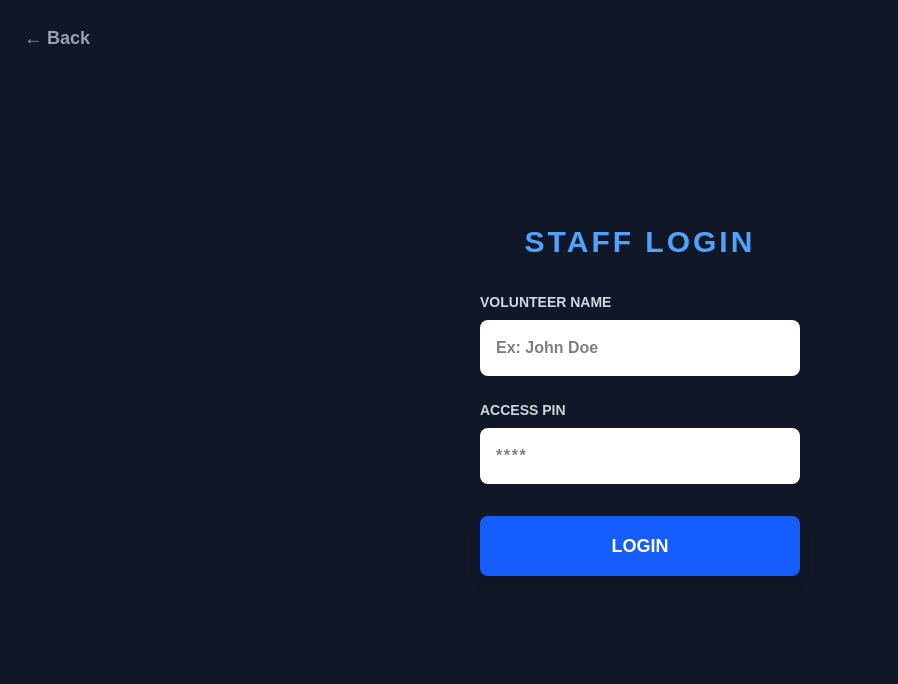
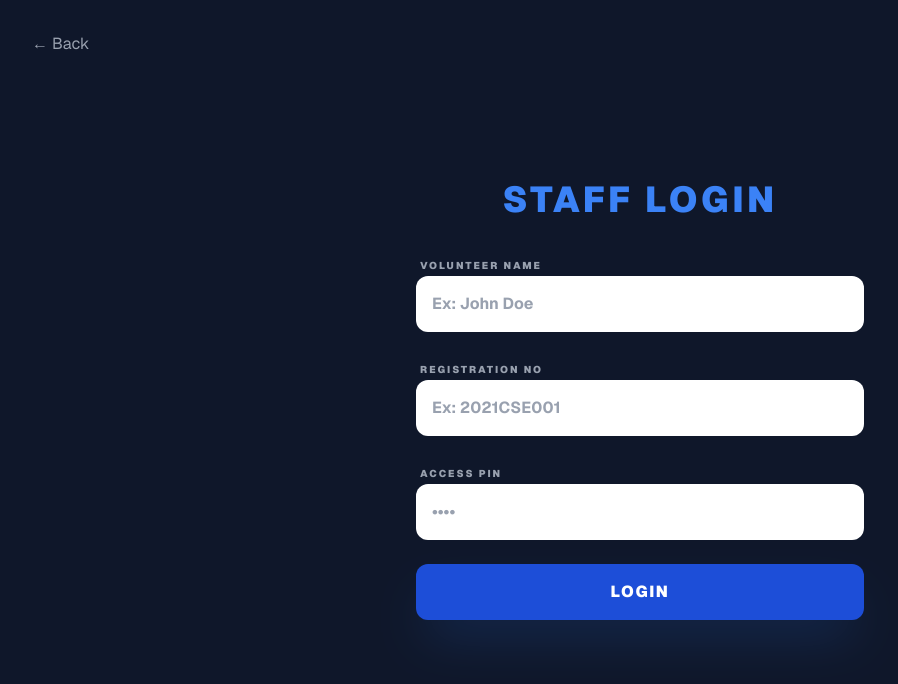
Before and after one commit to lussifur/event-scanner, a Next.js app: page /scan in a window 1280 px wide. Shown: the top 684 px of the page, without its empty margins (0-898 px from the left). Built offline with nearby package versions, Linux system fonts and the light colour scheme; no server answers.

Commit message:
Add Registration No to Staff Login and bold placeholders

```diff
--- a/src/app/scan/page.tsx
+++ b/src/app/scan/page.tsx
@@ -1,229 +1,86 @@
 'use client'
 import { useState } from 'react'
-import dynamic from 'next/dynamic'
+import { useRouter } from 'next/navigation'
 import Link from 'next/link'
-import { supabase } from '@/lib/supabase'
 
-// Load Scanner only on client side to prevent server errors
-const Scanner = dynamic(
-  () => import('@yudiel/react-qr-scanner').then((mod) => mod.Scanner),
-  { ssr: false }
-)
+export default function StaffLogin() {
+  const [loginData, setLoginData] = useState({
+    volunteerName: '',
+    registrationNo: '', // New state for registration number
+    accessPin: ''
+  })
+  const router = useRouter()
 
-export default function ScannerPage() {
-  // --- STATE MANAGEMENT ---
-  const [adminName, setAdminName] = useState('')
-  const [pin, setPin] = useState('')
-  const [authorized, setAuthorized] = useState(false)
+  const handleChange = (e: React.ChangeEvent<HTMLInputElement>) => {
+    setLoginData({ ...loginData, [e.target.name]: e.target.value })
+  }
 
-  const [scannedId, setScannedId] = useState<string | null>(null)
-  const [venue, setVenue] = useState('')
-  const [showVenueModal, setShowVenueModal] = useState(false)
-  const [detectedUser, setDetectedUser] = useState<any>(null)
-  const [statusMessage, setStatusMessage] = useState('')
-
-  // 1. LOGIN HANDLER
-  const handleLogin = () => {
-    if (pin === '2026') {
-        if (!adminName.trim()) return alert("Please enter your name first.")
-        setAuthorized(true)
+  const handleLogin = (e: React.FormEvent) => {
+    e.preventDefault()
+    // Update this PIN to your new admin pin if needed
+    if (loginData.accessPin === '1234') {
+      // Store session data including the new registration no
+      localStorage.setItem('volunteer', loginData.volunteerName)
+      localStorage.setItem('regNo', loginData.registrationNo)
+      router.push('/scanner-main') // Redirect to your actual scanner logic
     } else {
-        alert('Wrong PIN')
+      alert("Invalid Access PIN")
     }
   }
 
-  // 2. SCAN DETECTED
-  const onScan = async (result: any) => {
-    if (!result || !result[0]) return
-    const id = result[0].rawValue
+  return (
+    <div className="min-h-screen bg-[#0f172a] flex flex-col items-center justify-center p-6 text-white font-sans">
+      <Link href="/" className="absolute top-8 left-8 text-gray-400 hover:text-white flex items-center gap-2 transition-all">
+        ← Back
+      </Link>
 
-    // Prevent duplicate scans while modal is open
-    if (showVenueModal || scannedId === id) return
+      <div className="w-full max-w-md space-y-8">
+        <div className="text-center">
+          <h1 className="text-4xl font-black text-[#3b82f6] tracking-widest uppercase">Staff Login</h1>
+        </div>
 
-    console.log("📸 Scanned ID:", id)
-    setScannedId(id)
-    setStatusMessage('🔍 Searching Database...')
-
-    // Fetch User AND their current Status
-    const { data, error } = await supabase
-        .from('attendees')
-        .select('*')
-        .eq('id', id)
-        .single()
-
-    if (error || !data) {
-        alert("❌ Ticket not found!")
-        setScannedId(null)
-        setStatusMessage('')
-        return
-    }
-
-    setDetectedUser(data)
-    setShowVenueModal(true)
-    setStatusMessage('✅ Verify Identity')
-  }
-
-  // 3. PROCESS SCAN (TOGGLE IN/OUT)
-  const processScan = async () => {
-    if (!scannedId) return
-
-    // --- TOGGLE LOGIC ---
-    // If status is 'checked_in' -> Switch to 'checked_out'
-    // If status is 'checked_out' (or null) -> Switch to 'checked_in'
-    const isInside = detectedUser.status === 'checked_in'
-    const newStatus = isInside ? 'checked_out' : 'checked_in'
-    const typeLabel = isInside ? 'OUT' : 'IN'
-
-    setShowVenueModal(false)
-    setStatusMessage('⏳ Saving...')
-
-    // Generate IST Time as a String (Avoids timestamp errors)
-    const istNow = new Date().toLocaleString("en-IN", {
-        timeZone: "Asia/Kolkata",
-        day: "numeric", month: "short", hour: "2-digit", minute: "2-digit", second: "2-digit", hour12: true
-    })
-
-    // A. Update Status in Main Table
-    const { error: updateError } = await supabase
-        .from('attendees')
-        .update({
-            status: newStatus,
-            last_scanned_by: adminName,
-            last_scanned_at: istNow
-        })
-        .eq('id', scannedId)
-
-    if (updateError) {
-        console.error("Update Failed:", updateError)
-        alert("Database Error: Could not update status.")
-        return
-    }
-
-    // B. Save to History Log
-    await supabase.from('scan_history').insert([{
-        attendee_id: detectedUser.id,
-        attendee_name: detectedUser.name,
-        team_name: detectedUser.team_name,
-        scan_type: typeLabel,
-        venue: venue || 'Main Gate',
-        scanned_by: adminName,
-        scanned_at: istNow
-    }])
-
-    // C. Success Feedback
-    setStatusMessage(isInside ? `👋 CHECK-OUT SUCCESS: ${detectedUser.name}` : `✅ CHECK-IN SUCCESS: ${detectedUser.name}`)
-
-    // D. Reset for next scan
-    setVenue('')
-    setDetectedUser(null)
-    setTimeout(() => {
-        setScannedId(null)
-        setStatusMessage('')
-    }, 3000)
-  }
-
-  // --- UI: LOGIN SCREEN (Fixed Visibility) ---
-  if (!authorized) return (
-      <div className="min-h-screen flex flex-col items-center justify-center bg-gray-900 text-white p-6 relative">
-          <Link href="/" className="absolute top-6 left-6 text-gray-400 hover:text-white font-bold text-lg">← Back</Link>
-          <h1 className="text-3xl font-bold mb-8 uppercase tracking-widest text-blue-400">Staff Login</h1>
-
-          <div className="w-full max-w-xs space-y-6">
-            <div>
-              <label className="block text-gray-300 mb-2 text-sm font-bold uppercase">Volunteer Name</label>
+        <form onSubmit={handleLogin} className="space-y-6">
+          {/* VOLUNTEER NAME */}
+          <div className="space-y-2">
+            <label className="text-[10px] font-black uppercase tracking-[0.2em] text-gray-400 ml-1">Volunteer Name</label>
             <input
-                className="w-full p-4 rounded-lg text-black font-bold bg-white outline-none focus:ring-4 ring-blue-500"
+              required
+              name="volunteerName"
               placeholder="Ex: John Doe"
-                value={adminName}
-                onChange={e => setAdminName(e.target.value)}
+              onChange={handleChange}
+              className="w-full bg-white text-black p-4 rounded-xl font-bold placeholder:text-gray-400 outline-none focus:ring-4 focus:ring-blue-500/20 transition-all"
             />
           </div>
 
-            <div>
-              <label className="block text-gray-300 mb-2 text-sm font-bold uppercase">Access PIN</label>
+          {/* NEW: REGISTRATION NO */}
+          <div className="space-y-2">
+            <label className="text-[10px] font-black uppercase tracking-[0.2em] text-gray-400 ml-1">Registration No</label>
             <input
-                type="password"
-                className="w-full p-4 rounded-lg text-black font-bold bg-white outline-none tracking-widest focus:ring-4 ring-blue-500"
-                placeholder="****"
-                value={pin}
-                onChange={e => setPin(e.target.value)}
+              required
+              name="registrationNo"
+              placeholder="Ex: 2021CSE001"
+              onChange={handleChange}
+              className="w-full bg-white text-black p-4 rounded-xl font-bold placeholder:text-gray-400 outline-none focus:ring-4 focus:ring-blue-500/20 transition-all"
             />
           </div>
 
-            <button
-              onClick={handleLogin}
-              className="w-full bg-blue-600 p-4 rounded-lg font-bold text-white text-lg hover:bg-blue-500 transition-transform active:scale-95 shadow-lg mt-2"
-            >
-              LOGIN
-            </button>
-          </div>
-      </div>
-  )
-
-  // --- UI: SCANNER SCREEN ---
-  return (
-    <div className="min-h-screen bg-black text-white flex flex-col items-center p-4 relative">
-
-      {/* Header */}
-      <div className="w-full flex justify-between mb-4 items-center max-w-sm">
-        <span className="text-gray-400 text-sm">Operator: <span className="text-white font-bold">{adminName}</span></span>
-        <button onClick={() => setAuthorized(false)} className="text-red-400 text-xs border border-red-900 px-3 py-1 rounded hover:bg-red-900">Logout</button>
+          {/* ACCESS PIN */}
+          <div className="space-y-2">
+            <label className="text-[10px] font-black uppercase tracking-[0.2em] text-gray-400 ml-1">Access Pin</label>
+            <input
+              required
+              type="password"
+              name="accessPin"
+              placeholder="••••"
+              onChange={handleChange}
+              className="w-full bg-white text-black p-4 rounded-xl font-bold tracking-[0.5em] placeholder:tracking-normal placeholder:text-gray-400 outline-none focus:ring-4 focus:ring-blue-500/20 transition-all"
+            />
           </div>
 
-      {/* Camera Window */}
-      <div className="w-full max-w-sm aspect-square border-4 border-gray-700 rounded-xl overflow-hidden relative bg-black shadow-2xl">
-        {!showVenueModal && (
-            <Scanner onScan={onScan} styles={{ container: { width: '100%', height: '100%' } }} />
-        )}
-      </div>
-
-      {/* VERIFICATION MODAL */}
-      {showVenueModal && detectedUser && (
-        <div className="fixed inset-0 bg-black/95 flex items-center justify-center z-50 p-4">
-            <div className="bg-white text-black p-6 rounded-xl w-full max-w-xs text-center shadow-2xl relative">
-
-                <div className="mb-6">
-                    <p className="text-xs text-gray-500 mb-3 font-bold uppercase tracking-widest">Verify Identity</p>
-                    <div className="relative w-32 h-32 mx-auto mb-3">
-                        <img src={detectedUser.photo_url} className="w-full h-full rounded-full object-cover border-4 border-blue-500 shadow-md" alt="User" />
-                    </div>
-                    <h2 className="text-2xl font-extrabold text-gray-900">{detectedUser.name}</h2>
-                    <p className="text-gray-500 text-sm font-semibold">{detectedUser.team_name}</p>
-
-                    {/* CURRENT STATUS BADGE */}
-                    <div className={`mt-3 px-3 py-1 rounded-full text-xs font-bold inline-block border ${detectedUser.status === 'checked_in' ? 'bg-green-100 text-green-700 border-green-200' : 'bg-red-100 text-red-600 border-red-200'}`}>
-                        STATUS: {detectedUser.status === 'checked_in' ? 'INSIDE' : 'OUTSIDE'}
-                    </div>
-                </div>
-
-                <div className="text-left mb-4">
-                    <input placeholder="Enter Venue (e.g. Hall A)" autoFocus value={venue} onChange={e => setVenue(e.target.value)} className="w-full border-2 border-gray-300 p-3 rounded-lg text-lg outline-none focus:border-blue-500 font-bold text-center" />
-                </div>
-
-                {/* DYNAMIC BUTTON - Red for Exit, Green for Entry */}
-                <button
-                  onClick={processScan}
-                  className={`w-full text-white font-bold py-4 rounded-lg text-lg shadow-lg transition-all mb-3 ${
-                      detectedUser.status === 'checked_in'
-                      ? 'bg-red-600 hover:bg-red-500' // Show RED EXIT Button if IN
-                      : 'bg-green-600 hover:bg-green-500' // Show GREEN ENTRY Button if OUT
-                  }`}
-                >
-                  {detectedUser.status === 'checked_in' ? '🛑 VERIFY & CHECK OUT' : '✅ VERIFY & CHECK IN'}
+          <button type="submit" className="w-full bg-[#1d4ed8] hover:bg-[#1e40af] text-white font-black py-4 rounded-xl shadow-2xl shadow-blue-500/20 transition-all active:scale-95 uppercase tracking-widest">
+            Login
           </button>
-
-                <button onClick={() => { setShowVenueModal(false); setScannedId(null); setStatusMessage(''); }} className="text-gray-400 text-sm font-bold hover:text-black py-2">Cancel</button>
-            </div>
-        </div>
-      )}
-
-      {/* STATUS BANNER */}
-      <div className={`mt-6 w-full max-w-sm p-4 rounded-xl text-center font-bold text-lg border-2 ${
-         statusMessage.includes('SUCCESS') ? 'bg-green-900/90 border-green-500 text-green-100' :
-         statusMessage.includes('Error') || statusMessage.includes('Invalid') ? 'bg-red-900/90 border-red-500 text-red-100' :
-         'bg-gray-800 border-gray-700 text-gray-400'
-      }`}>
-         {statusMessage || 'Ready to Scan...'}
+        </form>
       </div>
     </div>
   )
```
Lines whose indentation alone changed are shown as unchanged.
